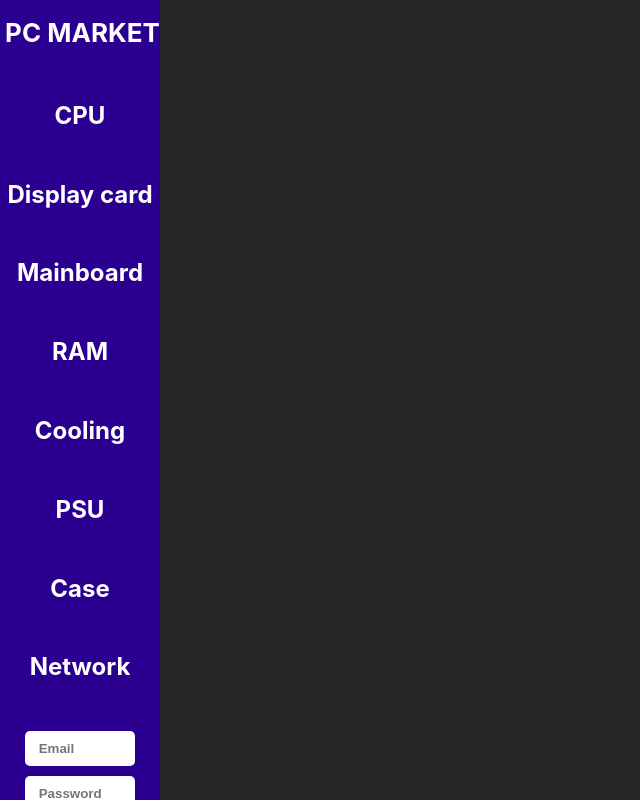
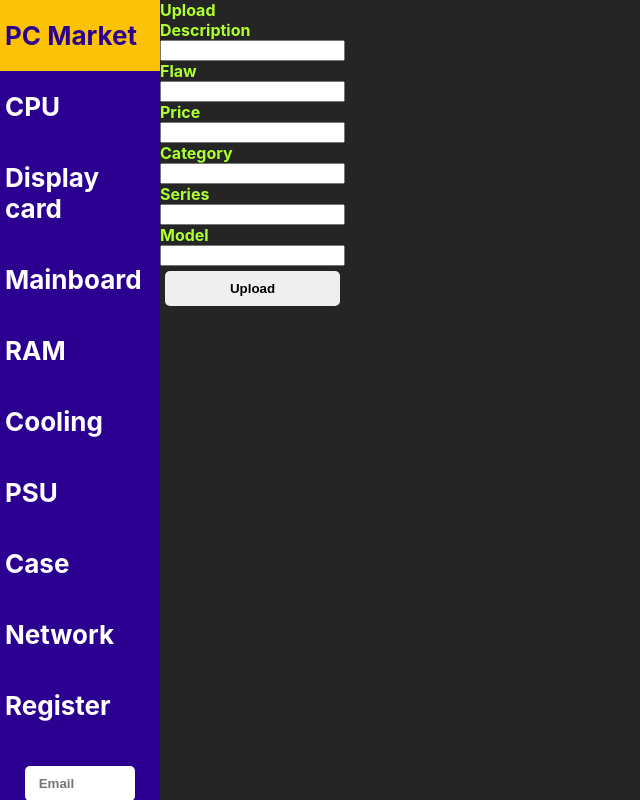
Before and after one commit to benzjakk/PCmarket, a React (Create React App) app in the folder pcmarket/: page /upload in a window 1280 px wide. Shown: the top 800 px of the page, without its empty margins (0-640 px from the left). Built offline with nearby package versions, Linux system fonts and the light colour scheme; no server answers.

Commit message:
add upload

```diff
--- a/pcmarket/package.json
+++ b/pcmarket/package.json
@@ -6,7 +6,7 @@
     "@testing-library/jest-dom": "^4.2.4",
     "@testing-library/react": "^9.5.0",
     "@testing-library/user-event": "^7.2.1",
-    "firebase": "^7.14.5",
+    "firebase": "^7.15.1",
     "react": "^16.13.1",
     "react-dom": "^16.13.1",
     "react-router-dom": "^5.2.0",
--- a/pcmarket/src/App.css
+++ b/pcmarket/src/App.css
@@ -1,42 +1,7 @@
-.App {
-  text-align: center;
-}
-
-.App-logo {
-  height: 40vmin;
-  pointer-events: none;
-}
-
-@media (prefers-reduced-motion: no-preference) {
-  .App-logo {
-    animation: App-logo-spin infinite 20s linear;
-  }
-}
-
-.App-header {
-  background-color: #282c34;
-  min-height: 100vh;
-  display: flex;
-  flex-direction: column;
-  align-items: center;
-  justify-content: center;
-  font-size: calc(10px + 2vmin);
-  color: white;
-}
-
-.App-link {
-  color: #61dafb;
-}
-
-@keyframes App-logo-spin {
-  from {
-    transform: rotate(0deg);
-  }
-  to {
-    transform: rotate(360deg);
-  }
-}
-
 body {
   background-color: rgb(37, 37, 37);
 }
+.App {
+  display: flex;
+  flex-direction: row;
+}
--- a/pcmarket/src/App.js
+++ b/pcmarket/src/App.js
@@ -1,13 +1,25 @@
 import React from "react";
 import Header from "./component/header.jsx";
 import RegisterForm from "./component/registerForm.jsx";
+import UploadForm from "./component/uploadForm.jsx";
+import { BrowserRouter as Router, Switch, Route, Link } from "react-router-dom";
 import "./App.css";
 
 function App() {
   return (
-    <div className="App">
-      <Header />
-    </div>
+    <Router>
+      <div className="App">
+        <Header />
+        <Switch>
+          <Route path="/register">
+            <RegisterForm />
+          </Route>
+          <Route path="/upload">
+            <UploadForm />
+          </Route>
+        </Switch>
+      </div>
+    </Router>
   );
 }
 
--- a/pcmarket/src/component/header.jsx
+++ b/pcmarket/src/component/header.jsx
@@ -1,22 +1,29 @@
 import React, { Component } from "react";
 import LoginForm from "./loginForm.jsx";
+import { BrowserRouter as Router, Switch, Route, Link } from "react-router-dom";
+import "./style/headerstyles.css";
 
-import "./style/headerstyles.css";
 class Header extends Component {
   state = {};
+
+  handleUpload() {
+    document.location.href = "/upload";
+  }
   render() {
     return (
       <div className="header">
-        <h1>PC MARKET</h1>
-        <h2>CPU</h2>
-        <h2>Display card</h2>
-        <h2>Mainboard</h2>
-        <h2>RAM</h2>
-        <h2>Cooling</h2>
-        <h2>PSU</h2>
-        <h2>Case</h2>
-        <h2>Network</h2>
+        <Link to="/">PC Market</Link>
+        <Link to="/">CPU</Link>
+        <Link to="/">Display card</Link>
+        <Link to="/">Mainboard</Link>
+        <Link to="/">RAM</Link>
+        <Link to="/">Cooling</Link>
+        <Link to="/">PSU</Link>
+        <Link to="/">Case</Link>
+        <Link to="/">Network</Link>
+        <Link to="/register">Register</Link>
         <LoginForm />
+        <button onClick={this.handleUpload}>Upload</button>
       </div>
     );
   }
--- a/pcmarket/src/component/loginForm.jsx
+++ b/pcmarket/src/component/loginForm.jsx
@@ -1,6 +1,7 @@
 import React from "react";
-import auth from "../firebase/authFirebase.js";
+import firebase from "../firebase/Firebase.js";
 import "./style/loginFormstyles.css";
+
 class LoginForm extends React.Component {
   constructor(props) {
     super(props);
@@ -14,16 +15,19 @@ class LoginForm extends React.Component {
   }
   logout = (e) => {
     e.preventDefault();
-    auth.signOut().then((response) => {
-      this.setState({
-        currentUser: null,
-        email: "",
-        password: "",
+    firebase
+      .auth()
+      .signOut()
+      .then((response) => {
+        this.setState({
+          currentUser: null,
+          email: "",
+          password: "",
+        });
       });
-    });
   };
   componentDidMount() {
-    auth.onAuthStateChanged((user) => {
+    firebase.auth().onAuthStateChanged((user) => {
       if (user) {
         this.setState({
           currentUser: user,
@@ -44,7 +48,8 @@ class LoginForm extends React.Component {
     e.preventDefault();
 
     const { email, password } = this.state;
-    auth
+    firebase
+      .auth()
       .signInWithEmailAndPassword(email, password)
       .then((response) => {
         console.log(response);
@@ -57,7 +62,6 @@ class LoginForm extends React.Component {
           message: error.message,
         });
       });
-    // TODO: implement signInWithEmailAndPassword()
   };
 
   render() {
@@ -88,7 +92,6 @@ class LoginForm extends React.Component {
         />
 
         <button>Login</button>
-        <button type="button">Register</button>
       </form>
     );
   }
--- a/pcmarket/src/component/registerForm.jsx
+++ b/pcmarket/src/component/registerForm.jsx
@@ -1,5 +1,6 @@
-import React, { Component } from "react";
-import auth from "../firebase/authFirebase.js";
+import React, { Component, Fragment } from "react";
+import firebase from "../firebase/Firebase.js";
+import "./style/registerFormstyles.css";
 class RegisterForm extends Component {
   state = {
     email: "",
@@ -16,7 +17,8 @@ class RegisterForm extends Component {
     e.preventDefault();
     const { email, password } = this.state;
 
-    auth
+    firebase
+      .auth()
       .createUserWithEmailAndPassword(email, password)
       .catch(function (error) {
         // Handle Errors here.
@@ -28,6 +30,8 @@ class RegisterForm extends Component {
   };
   render() {
     return (
+      <div className="registerForm">
+        <label>Registration</label>
         <form onSubmit={this.onSubmit} className="loginForm">
           <input
             placeholder=" Email"
@@ -46,6 +50,7 @@ class RegisterForm extends Component {
 
           <button>Register</button>
         </form>
+      </div>
     );
   }
 }
--- a/pcmarket/src/component/style/headerstyles.css
+++ b/pcmarket/src/component/style/headerstyles.css
@@ -6,16 +6,19 @@
   width: 20vh;
   height: 100vh;
 }
-.header h1 {
+
+.header a {
   font-size: 26px;
   padding-left: 5px;
-  padding-bottom: 10px;
+  padding-top: 20px;
+  padding-bottom: 20px;
   cursor: pointer;
+  color: white;
+  text-decoration: none;
+  font-weight: bolder;
 }
-.header h2 {
-  padding: 5px;
-}
-.header h2:hover {
+
+.header a:hover {
   cursor: pointer;
   background-color: rgb(252, 195, 6);
   color: #2b0091;
--- /dev/null
+++ b/pcmarket/src/component/style/registerFormstyles.css
@@ -0,0 +1,8 @@
+.registerForm label {
+  font-size: 50px;
+  font-weight: bolder;
+  color: white;
+}
+.registerForm {
+  padding: 100px;
+}
--- /dev/null
+++ b/pcmarket/src/component/style/uploadFormstyles.css
@@ -0,0 +1,8 @@
+.uploadForm {
+  display: flex;
+  flex-direction: column;
+}
+
+.uploadForm b {
+  color: greenyellow;
+}
--- /dev/null
+++ b/pcmarket/src/component/uploadForm.jsx
@@ -0,0 +1,77 @@
+import React, { Component, Fragment } from "react";
+import firebase from "../firebase/Firebase.js";
+import "./style/uploadFormstyles.css";
+class UploadForm extends Component {
+  state = {
+    name: "",
+    des: "",
+    flaw: "",
+    model: "",
+    price: 0,
+    series: "",
+    cate: "",
+  };
+
+  handleChange = (e) => {
+    this.setState({
+      [e.target.name]: e.target.value,
+    });
+  };
+
+  handleUpload = (e) => {
+    e.preventDefault();
+    const db = firebase.firestore();
+    db.collection("item")
+      .add({
+        des: this.state.des,
+        flaw: this.state.flaw,
+        model: this.state.model,
+        price: this.state.price,
+        series: this.state.series,
+        cate: this.state.cate,
+        time: new Date(),
+        seller: "BenzJAKK",
+      })
+      .then((ref) => {
+        alert("Added document with ID: ", ref.id);
+      })
+      .catch((error) => {
+        console.log(error);
+      });
+  };
+  render() {
+    return (
+      <form className="uploadForm" onSubmit={this.handleUpload}>
+        <b>Upload</b>
+
+        <b>Description</b>
+        <input type="text" name="des" required onChange={this.handleChange} />
+        <b>Flaw</b>
+        <input type="text" name="flaw" required onChange={this.handleChange} />
+        <b>Price</b>
+        <input
+          type="number"
+          name="price"
+          required
+          onChange={this.handleChange}
+        />
+        <b>Category</b>
+        <input type="text" name="cate" required onChange={this.handleChange} />
+        <b>Series</b>
+        <input
+          type="text"
+          name="series"
+          required
+          onChange={this.handleChange}
+        />
+        <b>Model</b>
+        <input type="text" name="model" required onChange={this.handleChange} />
+        <button type="button" onClick={this.handleUpload}>
+          Upload
+        </button>
+      </form>
+    );
+  }
+}
+
+export default UploadForm;
--- a/pcmarket/src/firebase/authFirebase.js
+++ b/pcmarket/src/firebase/Firebase.js
@@ -1,9 +1,8 @@
-import firebase from "firebase/app";
-import "firebase/auth";
+import firebase from "firebase";
 import config from "./config";
 
 if (!firebase.apps.length) {
   firebase.initializeApp(config);
 }
 
-export default firebase.auth();
+export default firebase;
```
Also changed, not shown: 1 other file (tests, documents, lock files or other folders). Lines whose indentation alone changed are shown as unchanged.
